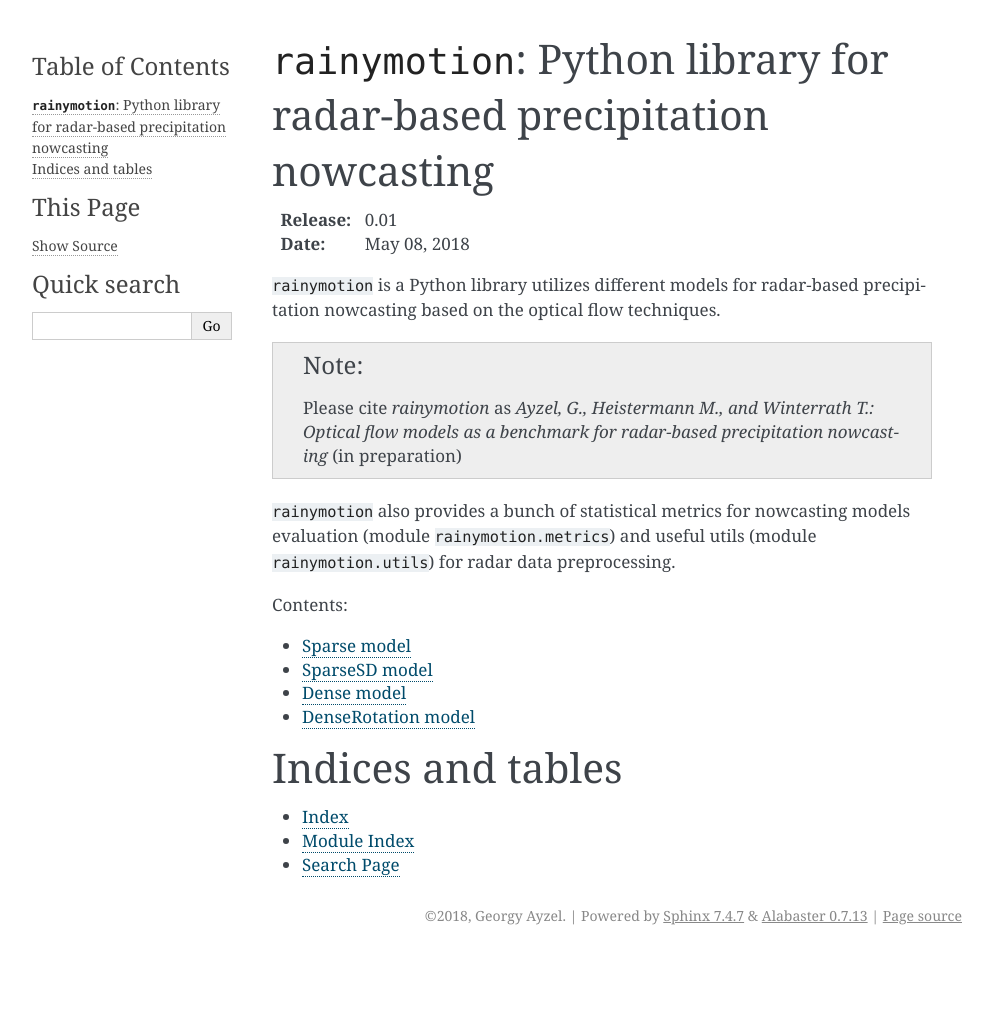
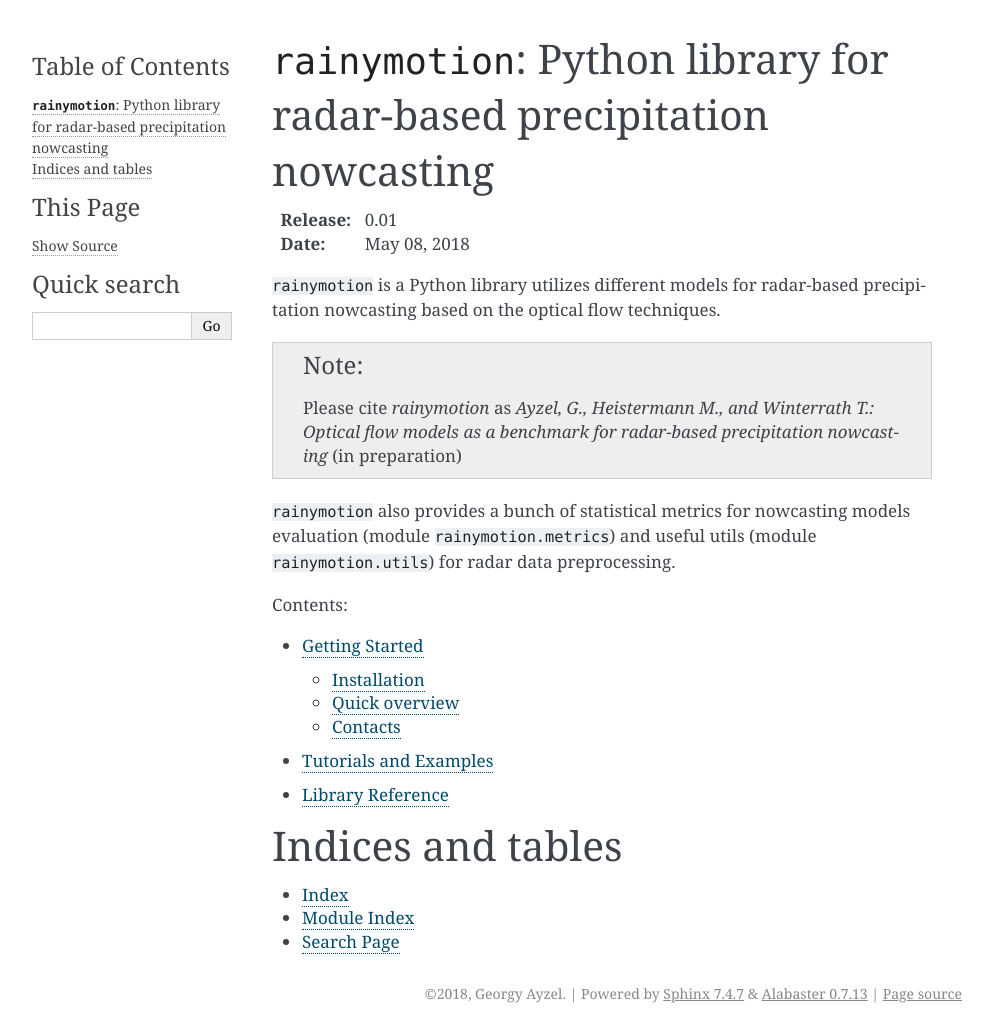
Before and after one commit to hydrogo/rainymotion, a Sphinx documentation site: the page built from docs/source/index.rst, in a window 1280 px wide. Shown: the whole page, without its empty margins (148-1141 px from the left). Built offline with Sphinx 7.4.7, drawn with Linux system fonts in a browser that asks for light colours; pages that are not in the unit, such as notebooks, are missing from menus; the version number is read from the project's files by our own code; before the commit the page ends 955 px from its top, so only the background shows below that.

Commit message:
wradlib docs mimikry

```diff
--- a/docs/how-to-make-docs.txt
+++ b/docs/how-to-make-docs.txt
@@ -17,6 +17,9 @@
 For updating and re-building:
 docs$ sphinx-autobuild source/ _build/html
 
+To make my notebooks folder in root be available in docs: https://github.com/sphinx-doc/sphinx/issues/701
+docs/source$ ln -s ../../notebooks notebooks
+
 Environment installation
 1. conda env create -f environment_docs.yml
 2. python setup.py install
--- a/docs/source/conf.py
+++ b/docs/source/conf.py
@@ -51,7 +51,9 @@
     'sphinx.ext.autodoc',
     'sphinx.ext.mathjax',
     'sphinx.ext.autosummary',
-    'sphinx.ext.napoleon'
+    'sphinx.ext.napoleon',
+    'nbsphinx',
+    'sphinx.ext.mathjax'
 ]
 
 # Add any paths that contain templates here, relative to this directory.
@@ -76,7 +78,15 @@
 # List of patterns, relative to source directory, that match files and
 # directories to ignore when looking for source files.
 # This pattern also affects html_static_path and html_extra_path .
-exclude_patterns = []
+exclude_patterns = ['_build', '**.ipynb_checkpoints']
+
+# -- nbsphinx specifics --
+
+# This allows sphinx-directives used within notebooks
+nbsphinx_allow_directives = True
+
+# do not execute notebooks ever while building docs
+nbsphinx_execute = 'never'
 
 # The name of the Pygments (syntax highlighting) style to use.
 pygments_style = 'sphinx'
--- a/docs/source/dense.rst
+++ /dev/null
@@ -1,2 +0,0 @@
-Dense model
-===========
--- a/docs/source/denserotation.rst
+++ /dev/null
@@ -1,2 +0,0 @@
-DenseRotation model
-===================
--- /dev/null
+++ b/docs/source/gettingstarted.rst
@@ -0,0 +1,13 @@
+Getting Started
+===============
+
+Installation
+------------
+
+
+Quick overview
+--------------
+
+
+Contacts
+--------
--- a/docs/source/index.rst
+++ b/docs/source/index.rst
@@ -21,13 +21,9 @@
    :maxdepth: 2
    :caption: Contents:
 
-   sparse
-   sparsesd
-   dense
-   denserotation
-   models
-   metrics
-   utils
+   gettingstarted
+   notebooks
+   reference
 
 
 Indices and tables
--- /dev/null
+++ b/docs/source/notebooks.rst
@@ -0,0 +1,7 @@
+Tutorials and Examples
+======================
+
+.. toctree::
+   :maxdepth: 2
+
+   notebooks/nowcasting.ipynb
--- a/docs/source/sparse.rst
+++ /dev/null
@@ -1,2 +0,0 @@
-Sparse model
-===========
--- a/docs/source/sparsesd.rst
+++ /dev/null
@@ -1,2 +0,0 @@
-SparseSD model
-==============
```
Also changed, not shown: docs/source/reference.rst (added, +9 -0 lines), docs/source/images/dense_sc.png (added), docs/source/images/denserotation_sc.png (added), docs/source/images/sparse_sc.png (added), docs/source/images/sparsesd_sc.png (added), 2 other files.
